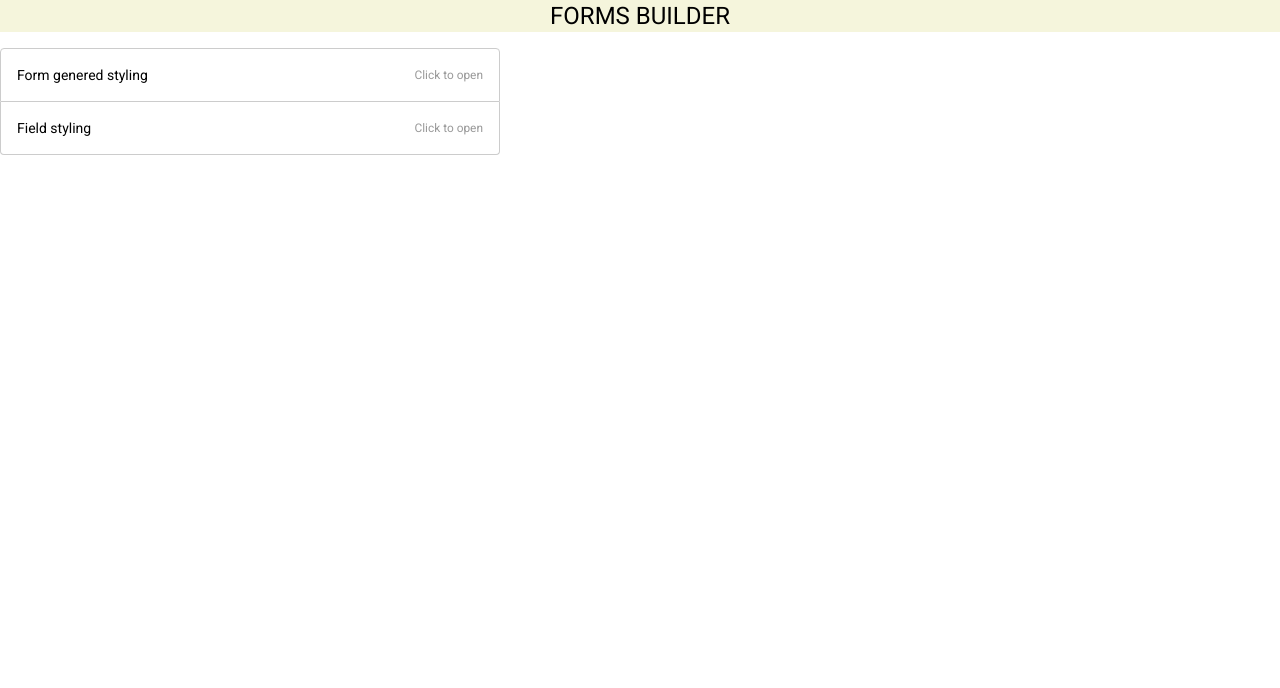
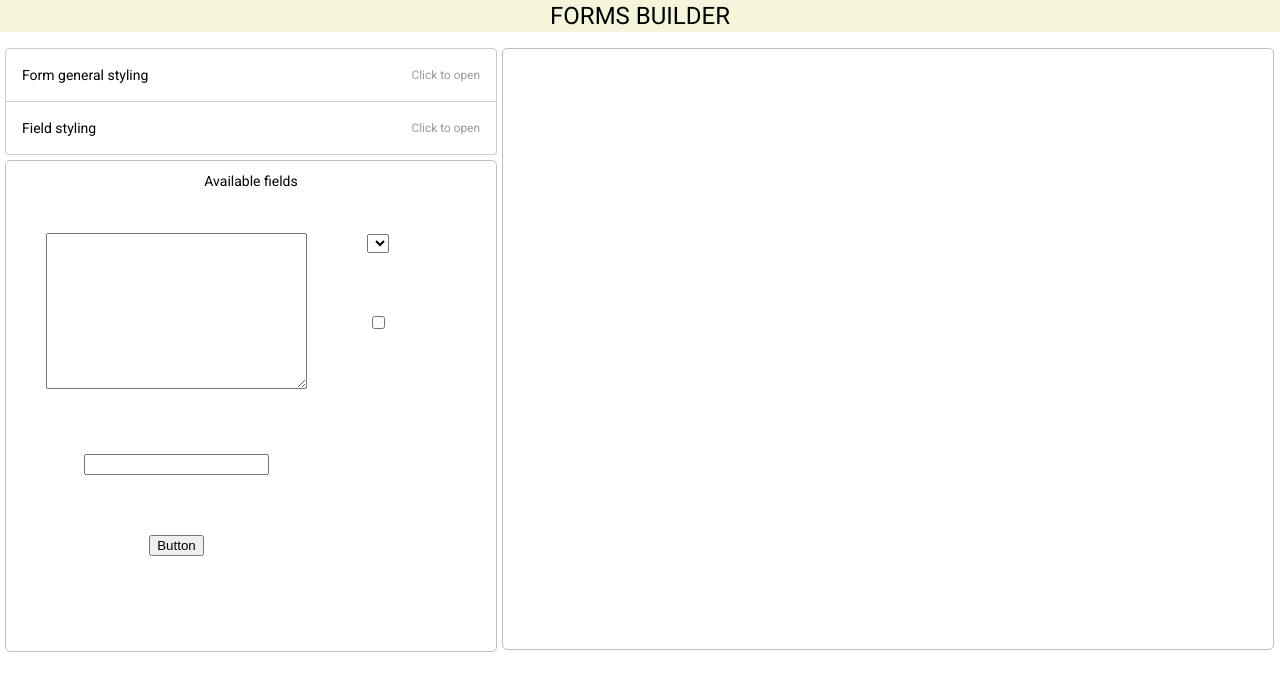
Before and after one commit to MariannaTabalaDev/forms-builder, an Angular app: page / in a window 1280 px wide. Shown: the top 688 px of the page. Built offline with nearby package versions, Linux system fonts and the light colour scheme.

Commit message:
3 sections was added

```diff
--- a/src/app/app.component.html
+++ b/src/app/app.component.html
@@ -1,4 +1,12 @@
 <div class="contaiter">
     <h1>Forms builder</h1>
-    <app-styling-choise></app-styling-choise>
+    <div class="forms">
+        <div>
+            <app-styling-choise></app-styling-choise>
+            <app-draggable-fields></app-draggable-fields>
+        </div>
+        <div>
+            <app-form-builder></app-form-builder>
+        </div>
+    </div>
 </div>
--- a/src/app/app.component.scss
+++ b/src/app/app.component.scss
@@ -1,12 +1,14 @@
 .container {
-    max-width: 800px;
+    max-width: 1000px;
     margin: 0 auto;
-    padding-top: 3rem;
+}
 
-
-}
 h1 {
     text-align: center;
     background-color: beige;
     text-transform: uppercase;;
 }
+.forms {
+    display: flex;
+
+}
--- /dev/null
+++ b/src/app/draggable-fields/draggable-fields.component.html
@@ -0,0 +1,16 @@
+<div class="container">
+    <p>Available fields</p>
+
+    <div class="fields">
+        <div>
+            <div class="draggable-field" cdkDrag><textarea name="" id="" cols="30" rows="10"></textarea></div>
+            <div class="draggable-field" cdkDrag><input type="text"></div>
+            <div class="draggable-field" cdkDrag><button>Button</button></div>
+        </div>
+        <div>
+            <div class="draggable-field" cdkDrag><select class="select-css" name="" id="">
+                </select></div>
+            <div class="draggable-field" cdkDrag><input type="checkbox" name="" id=""></div>
+        </div>
+    </div>
+</div>
--- /dev/null
+++ b/src/app/draggable-fields/draggable-fields.component.scss
@@ -0,0 +1,17 @@
+.container {
+    width: 490px;
+    height: 480px;
+    border: 1px solid rgb(192, 190, 190);
+    border-radius: 5px;
+    margin: 5px 5px 0 5px;
+    padding-top: 10px;
+    text-align: center;
+}
+
+.fields {
+    display: flex;
+    margin: 10px;
+}
+.draggable-field {
+    padding: 30px;
+}
--- /dev/null
+++ b/src/app/draggable-fields/draggable-fields.component.ts
@@ -0,0 +1,15 @@
+import { Component, OnInit } from '@angular/core';
+
+@Component({
+  selector: 'app-draggable-fields',
+  templateUrl: './draggable-fields.component.html',
+  styleUrls: ['./draggable-fields.component.scss']
+})
+export class DraggableFieldsComponent implements OnInit {
+
+  constructor() { }
+
+  ngOnInit(): void {
+  }
+
+}
--- /dev/null
+++ b/src/app/form-builder/form-builder.component.html
@@ -0,0 +1 @@
+<div class="container"></div>
--- /dev/null
+++ b/src/app/form-builder/form-builder.component.scss
@@ -0,0 +1,7 @@
+.container {
+    width: 770px;
+    height: 600px;
+    border: 1px solid rgb(192, 190, 190);
+    border-radius: 5px;
+
+}
--- /dev/null
+++ b/src/app/form-builder/form-builder.component.ts
@@ -0,0 +1,15 @@
+import { Component, OnInit } from '@angular/core';
+
+@Component({
+  selector: 'app-form-builder',
+  templateUrl: './form-builder.component.html',
+  styleUrls: ['./form-builder.component.scss']
+})
+export class FormBuilderComponent implements OnInit {
+
+  constructor() { }
+
+  ngOnInit(): void {
+  }
+
+}
--- a/src/app/styling-choise/styling-choise.component.html
+++ b/src/app/styling-choise/styling-choise.component.html
@@ -11,16 +11,48 @@
             </span>
         </div>
 
-
         <div class="accordion-item-body" role="region" [style.display]="accordionItem.expanded ? '' : 'none'"
             [attr.id]="'accordion-body-' + index" [attr.aria-labelledby]="'accordion-header-' + index">
 
-            Lorem, ipsum dolor sit amet consectetur adipisicing elit. Pariatur alias id totam facilis optio
-            necessitatibus, maxime harum similique itaque, sit consequatur, laudantium atque aperiam eos neque
-            recusandae numquam minus ut!
+            <div><input type="text"> Placeholder text<input type="checkbox"></div>
+        </div>
+        <div class="accordion-item-body" role="region" [style.display]="accordionItem.expanded ? '' : 'none'"
+            [attr.id]="'accordion-body-' + index" [attr.aria-labelledby]="'accordion-header-' + index">
+
+            <div><input type="checkbox">Required</div>
+        </div>
+        <div class="accordion-item-body" role="region" [style.display]="accordionItem.expanded ? '' : 'none'"
+            [attr.id]="'accordion-body-' + index" [attr.aria-labelledby]="'accordion-header-' + index">
+            <span>Border style</span>
+            <select name="select" class="select-css">
+                <option>none</option>
+                <option>solid</option>
+                <option>dashed</option>
+                <option>dotted</option>
+                <option>double</option>
+            </select>
+        </div>
+        <div class="accordion-item-body" role="region" [style.display]="accordionItem.expanded ? '' : 'none'"
+            [attr.id]="'accordion-body-' + index" [attr.aria-labelledby]="'accordion-header-' + index">
+            <span>Font size</span>
+            <select name="select" class="select-css">
+                <option>8px</option>
+                <option>10px</option>
+                <option>12px</option>
+                <option>14px</option>
+                <option>16px</option>
+            </select>
+        </div>
+        <div class="accordion-item-body" role="region" [style.display]="accordionItem.expanded ? '' : 'none'"
+            [attr.id]="'accordion-body-' + index" [attr.aria-labelledby]="'accordion-header-' + index">
+            <span>Font weight</span>
+            <select name="select" class="select-css">
+                <option>normal</option>
+                <option>bold</option>
+                <option>bolder</option>
+                <option>light</option>
+            </select>
         </div>
 
-
     </cdk-accordion-item>
-
 </cdk-accordion>
--- a/src/app/styling-choise/styling-choise.component.scss
+++ b/src/app/styling-choise/styling-choise.component.scss
@@ -1,6 +1,7 @@
 .accordion {
     display: block;
     max-width: 500px;
+    margin: 0 5px 5px 5px;
   }
 
   .accordion-item {
--- a/src/app/styling-choise/styling-choise.component.ts
+++ b/src/app/styling-choise/styling-choise.component.ts
@@ -7,7 +7,7 @@ import { CdkAccordionModule } from '@angular/cdk/accordion';
   styleUrls: ['./styling-choise.component.scss']
 })
 export class StylingChoiseComponent implements OnInit {
-    items = ['Form genered styling', 'Field styling'];
+    items = ['Form general styling', 'Field styling'];
     expandedIndex = 0;
 
   constructor() { }
```
Also changed, not shown: src/app/app.module.ts (+17 -2 lines), 2 other files (tests, documents, lock files or other folders).
